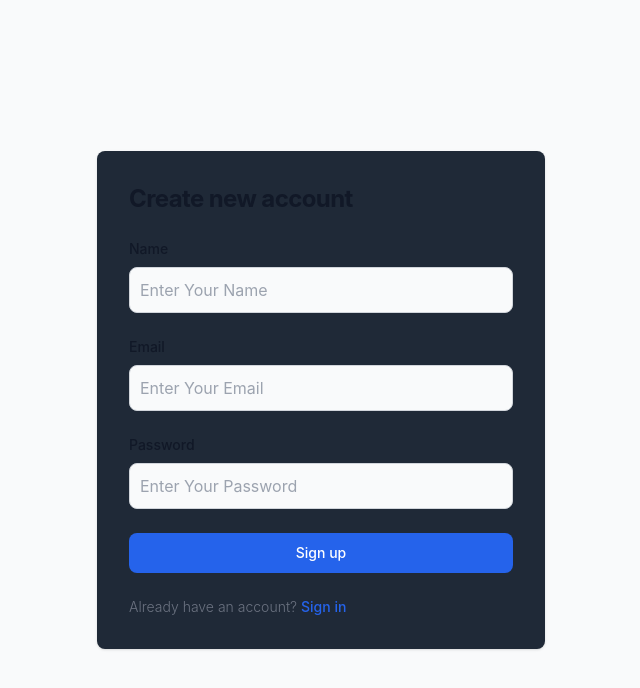
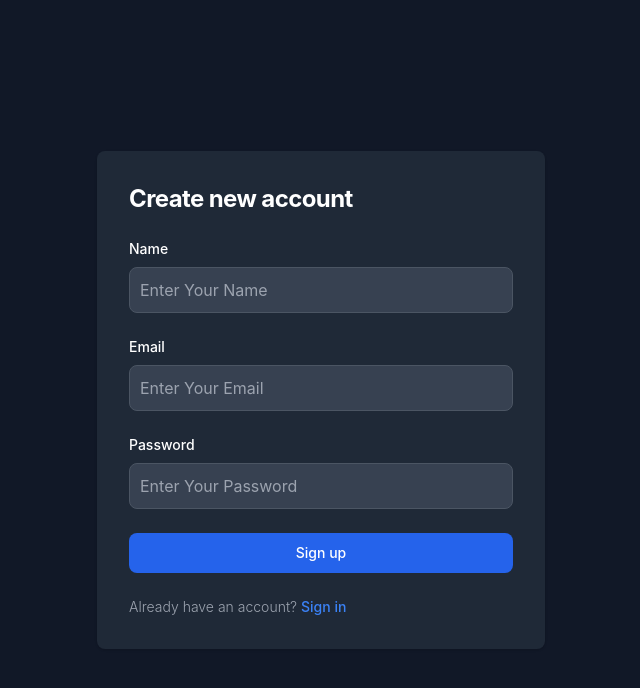
Before and after one commit to AdityaLatta/demo, a Next.js app: page /signup in a window 1280 px wide. Shown: the top 688 px of the page, without its empty margins (319-959 px from the left). Built offline with nearby package versions, Linux system fonts and the light colour scheme; no server answers; the database is empty.

Commit message:
dark remove

```diff
--- a/app/_components/FormInput.tsx
+++ b/app/_components/FormInput.tsx
@@ -15,14 +15,14 @@ const FormInput = ({
 		<div>
 			<label
 				htmlFor="email"
-				className="mb-2 block text-sm font-medium text-gray-900 dark:text-white">
+				className="mb-2 block text-sm font-medium text-white">
 				{children}
 			</label>
 			<input
 				type={type}
 				name={name}
 				id={type}
-				className="block w-full rounded-lg border border-gray-300 bg-gray-50 p-2.5 text-gray-900 focus:border-primary-600 focus:ring-primary-600 dark:border-gray-600 dark:bg-gray-700 dark:text-white dark:placeholder-gray-400 dark:focus:border-blue-500 dark:focus:ring-blue-500"
+				className="block w-full rounded-lg border p-2.5 border-gray-600 bg-gray-700 text-white placeholder-gray-400 focus:border-blue-500 focus:ring-blue-500"
 				placeholder={placeholder}
 				required={true}
 			/>
--- a/app/_components/Loader.tsx
+++ b/app/_components/Loader.tsx
@@ -3,7 +3,7 @@ import { BarLoader } from "react-spinners";
 
 const Loader = () => {
 	return (
-		<div className="w-screen h-screen flex items-center justify-center">
+		<div className="w-screen h-screen flex items-center bg-gray-800 justify-center">
 			<BarLoader color="#1A5ED4" width={200} />
 		</div>
 	);
--- a/app/login/page.tsx
+++ b/app/login/page.tsx
@@ -10,11 +10,11 @@ const Page = () => {
 	const [loginState, login] = useFormState(loginhandler, undefined);
 
 	return (
-		<section className="bg-gray-50 dark:bg-gray-900">
+		<section className="bg-gray-900">
 			<div className="mx-auto flex h-screen flex-col items-center justify-center px-6 py-8 lg:py-0">
-				<div className="w-full rounded-lg bg-gray-800 shadow sm:max-w-md md:mt-0 xl:p-0 dark:border dark:border-gray-700">
+				<div className="w-full rounded-lg bg-gray-800 shadow sm:max-w-md md:mt-0 xl:p-0">
 					<div className="space-y-4 p-6 sm:p-8 md:space-y-6">
-						<h1 className="text-xl font-bold leading-tight tracking-tight text-gray-900 md:text-2xl dark:text-white">
+						<h1 className="text-xl font-bold leading-tight tracking-tight md:text-2xl text-white">
 							Sign in to your account
 						</h1>
 						<form action={login} className="space-y-4 md:space-y-6">
@@ -41,11 +41,11 @@ const Page = () => {
 								</p>
 							)}
 							<Button type="submit">Login</Button>
-							<p className="text-sm font-light text-gray-500 dark:text-gray-400">
+							<p className="text-sm font-light text-gray-400">
 								Don’t have an account yet?{" "}
 								<Link
 									href="/signup"
-									className="font-medium text-primary-600 hover:underline dark:text-primary-500">
+									className="font-medium hover:underline text-primary-500">
 									Sign up
 								</Link>
 							</p>
--- a/app/signup/page.tsx
+++ b/app/signup/page.tsx
@@ -10,11 +10,11 @@ const Page = () => {
 	const [signupState, signup] = useFormState(signuphandler, undefined);
 
 	return (
-		<section className="bg-gray-50 dark:bg-gray-900">
+		<section className="bg-gray-900">
 			<div className="mx-auto flex h-screen flex-col items-center justify-center px-6 py-8 lg:py-0">
-				<div className="w-full rounded-lg bg-gray-800 shadow sm:max-w-md md:mt-0 xl:p-0 dark:border dark:border-gray-700 dark:bg-gray-800">
+				<div className="w-full rounded-lg bg-gray-800 shadow sm:max-w-md md:mt-0 xl:p-0">
 					<div className="space-y-4 p-6 sm:p-8 md:space-y-6">
-						<h1 className="text-xl font-bold leading-tight tracking-tight text-gray-900 md:text-2xl dark:text-white">
+						<h1 className="text-xl font-bold leading-tight tracking-tight md:text-2xl text-white">
 							Create new account
 						</h1>
 						<form
@@ -54,11 +54,11 @@ const Page = () => {
 								</p>
 							)}
 							<Button type="submit">Sign up</Button>
-							<p className="text-sm font-light text-gray-500 dark:text-gray-400">
+							<p className="text-sm font-light  text-gray-400">
 								Already have an account?{" "}
 								<Link
 									href="/login"
-									className="font-medium text-primary-600 hover:underline dark:text-primary-500">
+									className="font-medium hover:underline text-primary-500">
 									Sign in
 								</Link>
 							</p>
```
